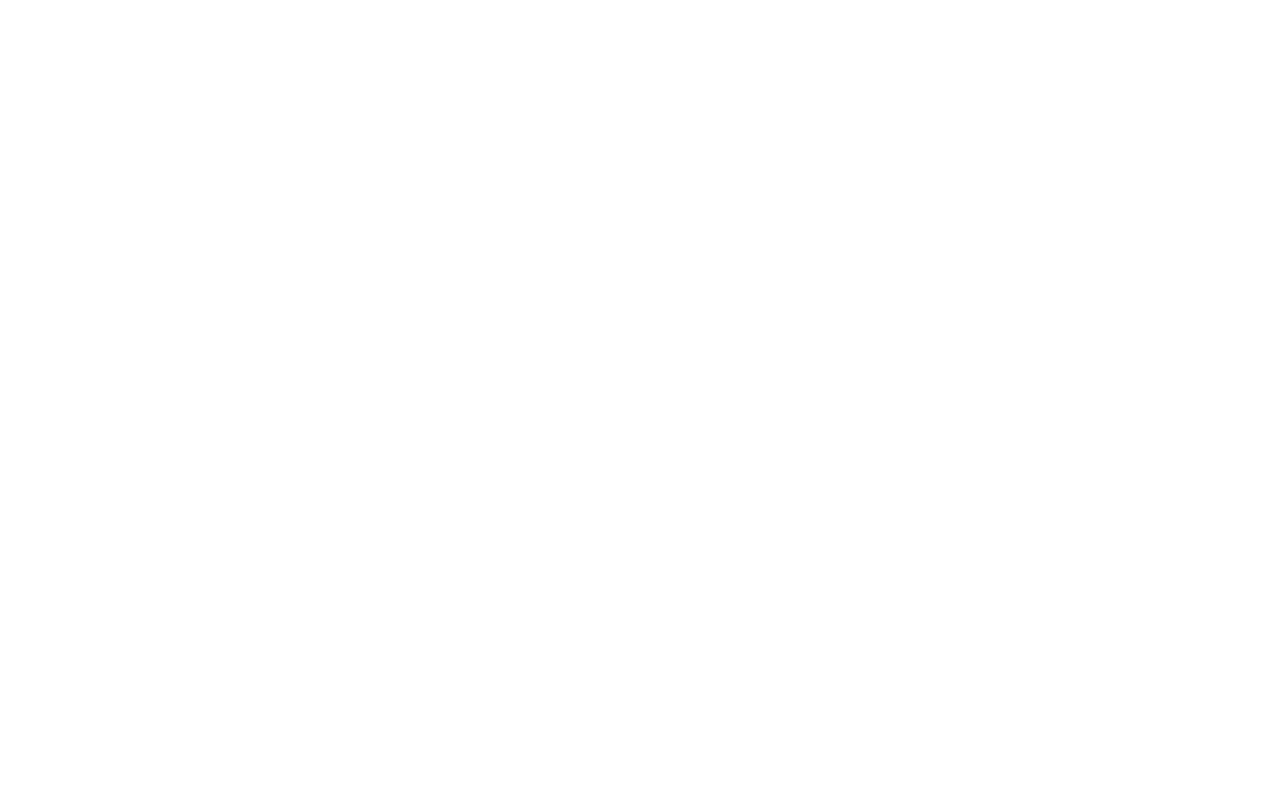
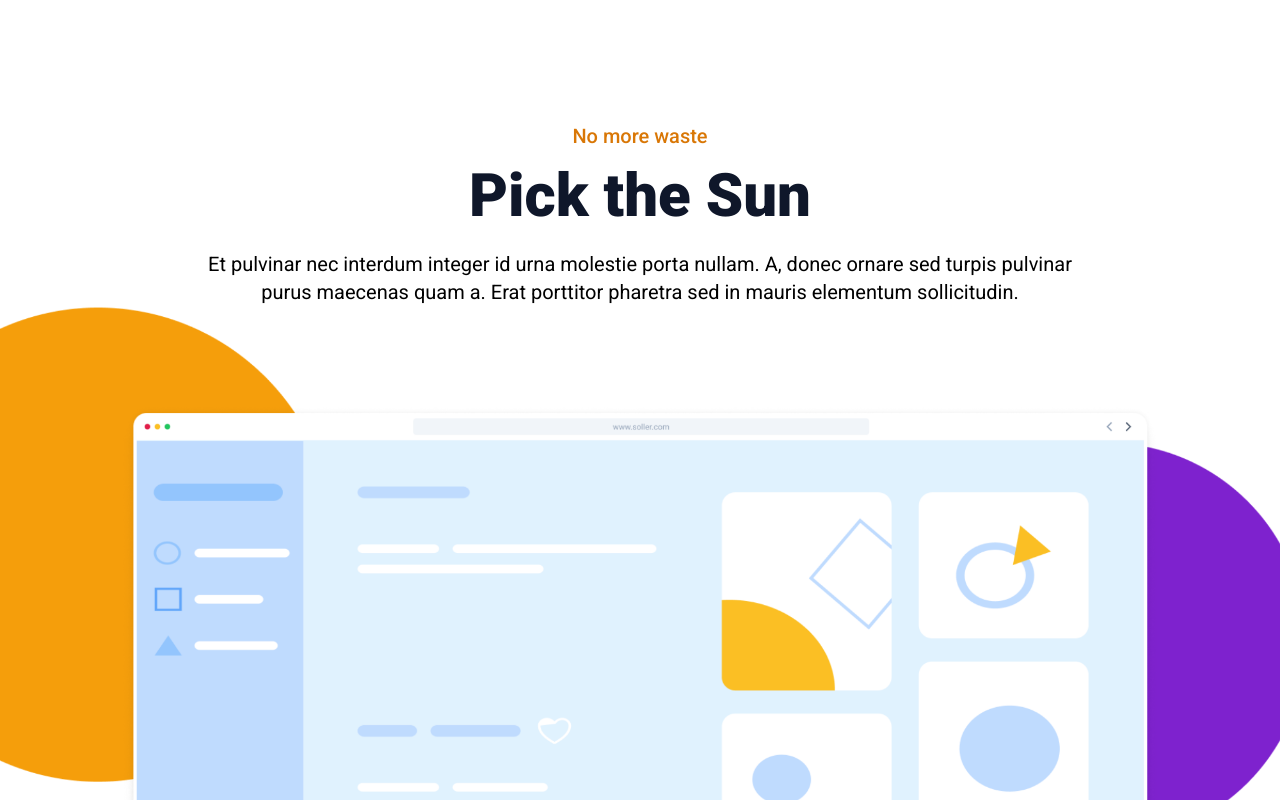
Before and after one commit to marcellypereira/Buzzvel-Teste, a React (Create React App) app: page / in a window 1280 px wide. Shown: the part 860-1660 px from the top of the page. Before the commit the page ends 822 px from the top, so only its background shows below. Built offline with nearby package versions, Linux system fonts and the light colour scheme; the HTML template or start-up script is replaced by a standard one.

Commit message:
:sparkles: feat:Create Products section

```diff
--- a/src/App.js
+++ b/src/App.js
@@ -1,12 +1,14 @@
 import './App.css';
 import Header from './components/Header';
 import Hero from './sections/Hero';
+import Products from './sections/Products.js';
 
 function App() {
   return (
     <>
       <Header />
       <Hero />
+      <Products />
     </>
   );
 }
--- a/src/sections/Hero/index.js
+++ b/src/sections/Hero/index.js
@@ -38,7 +38,7 @@
 
         <aside className="flex justify-end lg:mt-0 order-1 lg:order-2 md:order-2">
           <div className="max-w-3xl w-full">
-            <img src="image.png" alt="Imagem Solar" className="w-full h-auto lg:max-w-full" />
+            <img src="image.png" alt="Imagem" className="w-full h-auto lg:max-w-full" />
           </div>
         </aside>
       </main>
--- /dev/null
+++ b/src/sections/Products.js/index.js
@@ -0,0 +1,43 @@
+/* eslint-disable jsx-a11y/img-redundant-alt */
+import React from 'react';
+import { Helmet } from 'react-helmet';
+
+const Products = () => {
+  return (
+    <main className="max-w-[1920px] mx-auto">
+      <Helmet>
+        <title>Pick the Sun</title>
+        <meta
+          name="description"
+          content="No more waste. Et pulvinar nec interdum integer id urna molestie porta nullam."
+        />
+      </Helmet>
+
+      <section className="mt-20 lg:mt-40 text-center px-4">
+        <p className="text-lg sm:text-xl text-[#D97706] leading-9 font-medium mt-6 lg:mt-10">
+          No more waste
+        </p>
+        <h1 className="text-4xl sm:text-5xl lg:text-6xl font-extrabold text-[#0F172A] mt-4 mb-6">
+          Pick the Sun
+        </h1>
+        <article className="lg:max-w-[900px] lg:mx-auto mx-6 font-normal">
+          <p className="text-xl">
+            Et pulvinar nec interdum integer id urna molestie porta nullam. A, donec ornare sed
+            turpis pulvinar purus maecenas quam a. Erat porttitor pharetra sed in mauris elementum
+            sollicitudin.
+          </p>
+        </article>
+      </section>
+
+      <figure className="lg:mt-0">
+        <img
+          src="Circles-Desktop.png"
+          alt="Illustrative image of Pick the Sun"
+          className="w-full object-cover"
+        />
+      </figure>
+    </main>
+  );
+};
+
+export default Products;
```
Also changed, not shown: public/Circles-Desktop.png (added).
